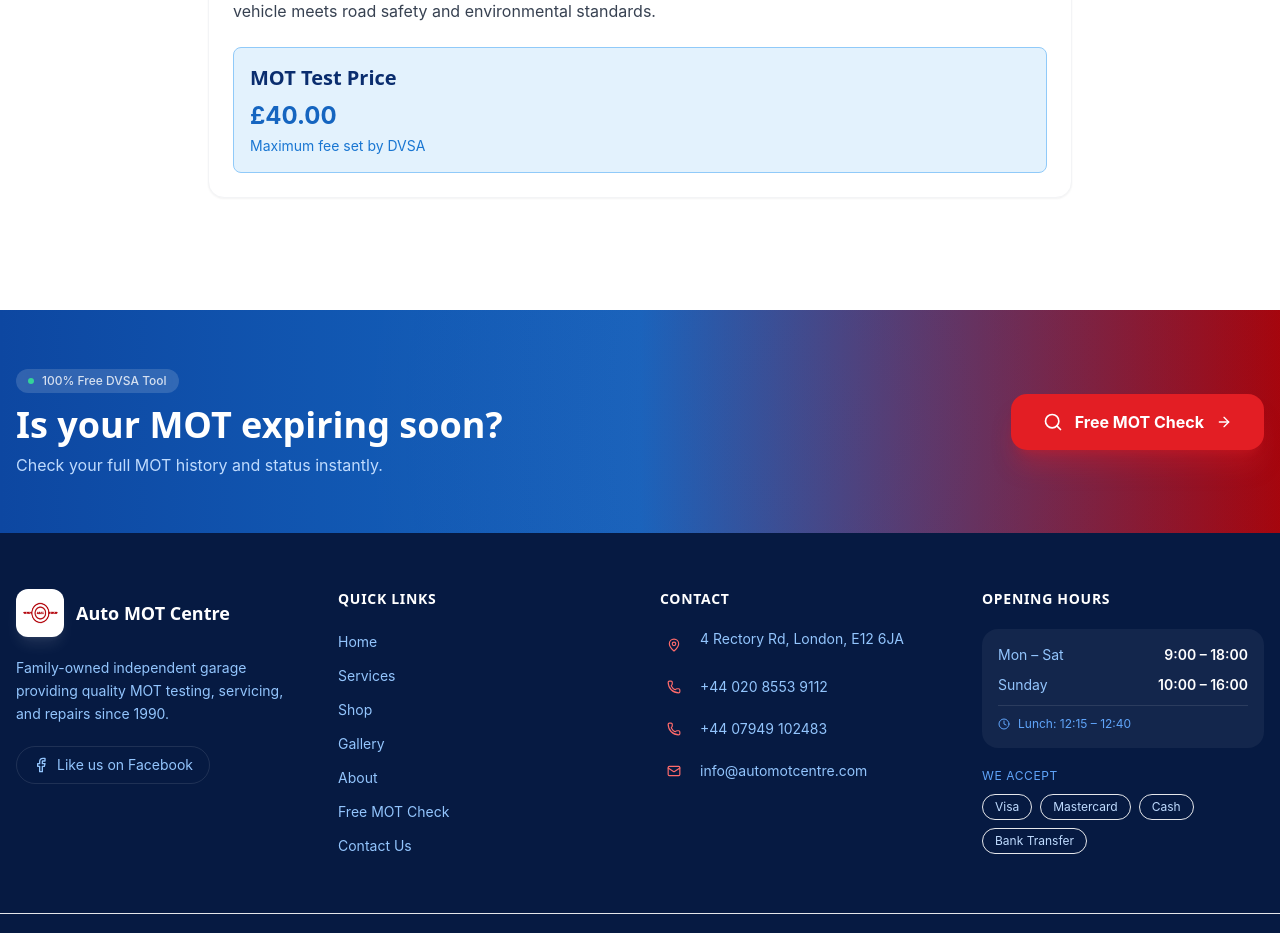
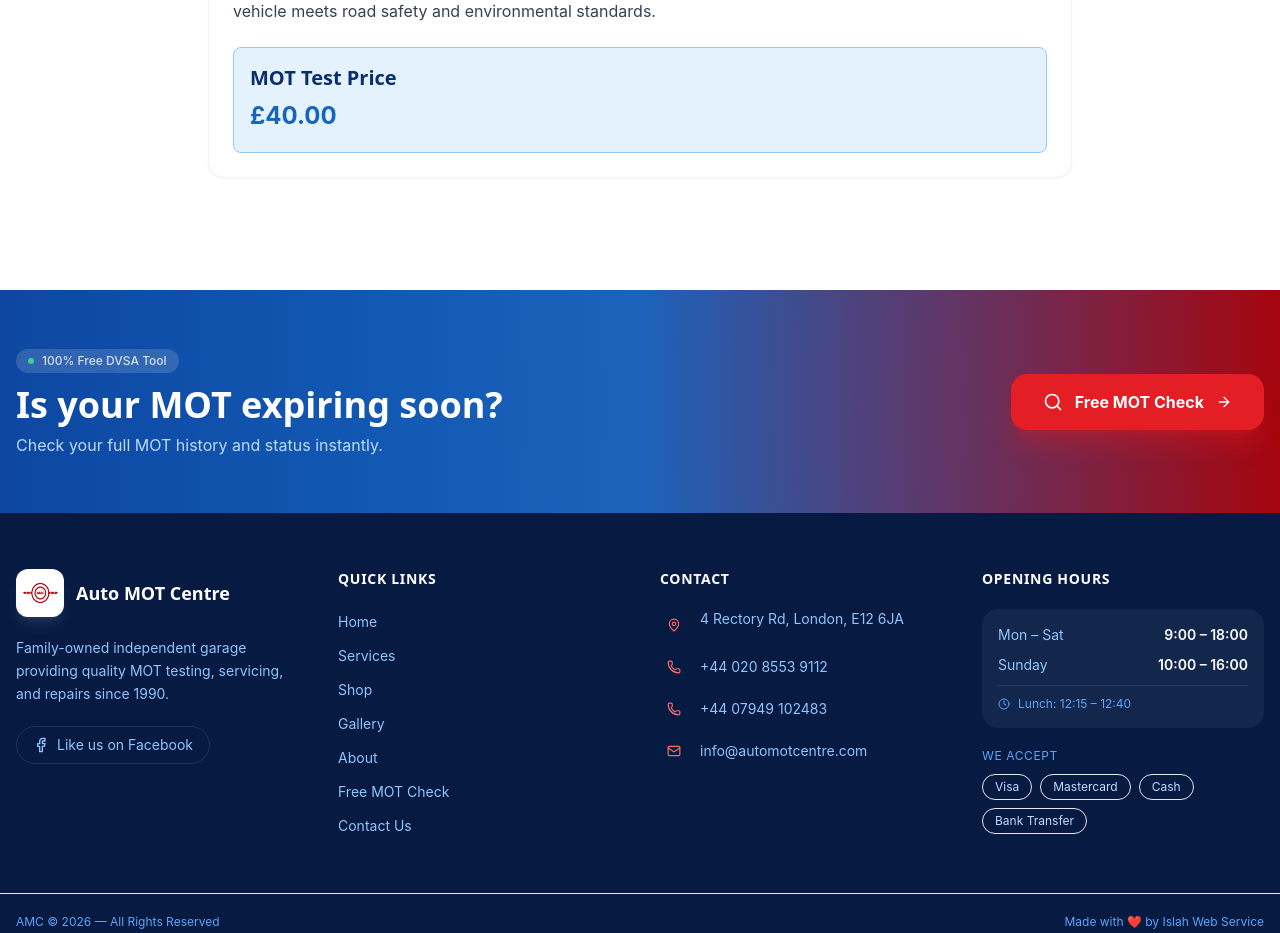
Before and after one commit to bashir0609/amc, a Next.js app: page /mot-booking in a window 1280 px wide. Shown: the part 2140-3073 px from the top of the page. Built offline with nearby package versions, Linux system fonts and the light colour scheme.

Commit message:
remove dvsa from mot pricing

```diff
--- a/app/layout.tsx
+++ b/app/layout.tsx
@@ -33,7 +33,7 @@ export default function RootLayout({
         {/* Start of HubSpot Embed Code */}
         <Script
           id="hs-script-loader"
-          strategy="afterInteractive"
+          strategy="lazyOnload"
           src="//js-eu1.hs-scripts.com/147845093.js"
         />
         {/* End of HubSpot Embed Code */}
--- a/app/mot-booking/page.tsx
+++ b/app/mot-booking/page.tsx
@@ -540,7 +540,7 @@ function MOTBookingForm() {
                     £40.00
                   </p>
                   <p className="text-sm text-primary-600 mt-1">
-                    Maximum fee set by DVSA
+
                   </p>
                 </div>
               </div>
```
